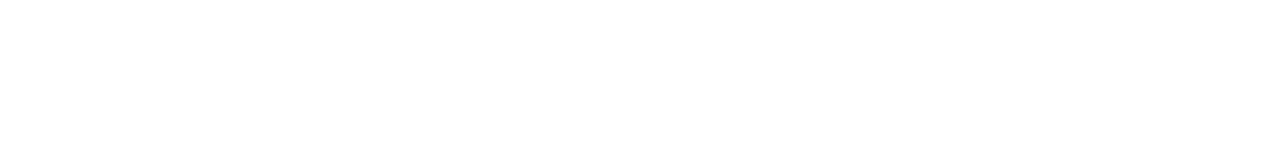
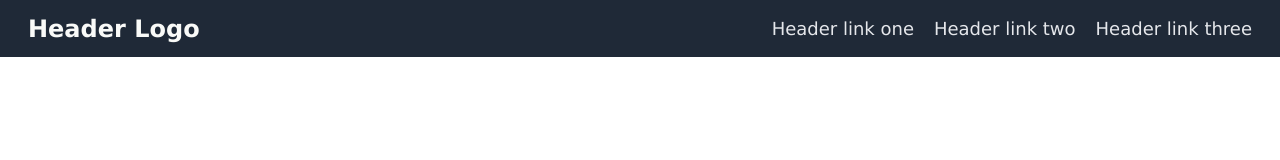
Before and after one commit to M0199/Project-Landing-Page, a plain HTML site: page index.html in a window 1280 px wide. Drawn offline with Linux system fonts and the light colour scheme.

Commit message:
Se completa el header del proyecto
Se completa el header con las especificaciones
de la hoja de calculo

```diff
--- a/index.html
+++ b/index.html
@@ -8,7 +8,18 @@
 </head>
 <body>
     <div class="main_content">
-        <div class="header"></div>
+        <div class="header">
+            <div class="header-left">
+                Header Logo
+            </div>
+            <div class="header-right">
+                <ul>
+                    <li><a href="aa">Header link one</a></li>
+                    <li><a href="aa">Header link two</a></li>
+                    <li><a href="aa">Header link three</a></li>
+                </ul>
+            </div>
+        </div>
         <div class="landing"></div>
         <div class="information"></div>
         <div class="quote"></div>
--- a/style/style.css
+++ b/style/style.css
@@ -0,0 +1,43 @@
+body{
+    margin: 0;
+    font-family: Verdana, Geneva, Tahoma, sans-serif;
+}
+
+.header{
+    background-color: #1F2937;
+    padding-left: 20px;
+    padding-right: 20px;
+    display: flex;
+    justify-content: space-between;
+}
+
+.header-left,.header-right{
+  display: flex;
+  align-items: center;
+  margin-left: 8px;
+  margin-right: 8px;
+  gap: 16px;
+}
+
+.header-left{
+    font-size: 24px;
+    color: #F9FAF8;
+    font-weight: bolder;
+}
+
+.header-right{
+    font-size: 18px;
+}
+
+ul{
+    display: flex;
+    list-style-type: none;
+    padding-inline-start:0px;
+    gap: 20px;
+}
+
+a{
+    text-decoration: none;
+    color: #E5E7EB;
+
+}
```
